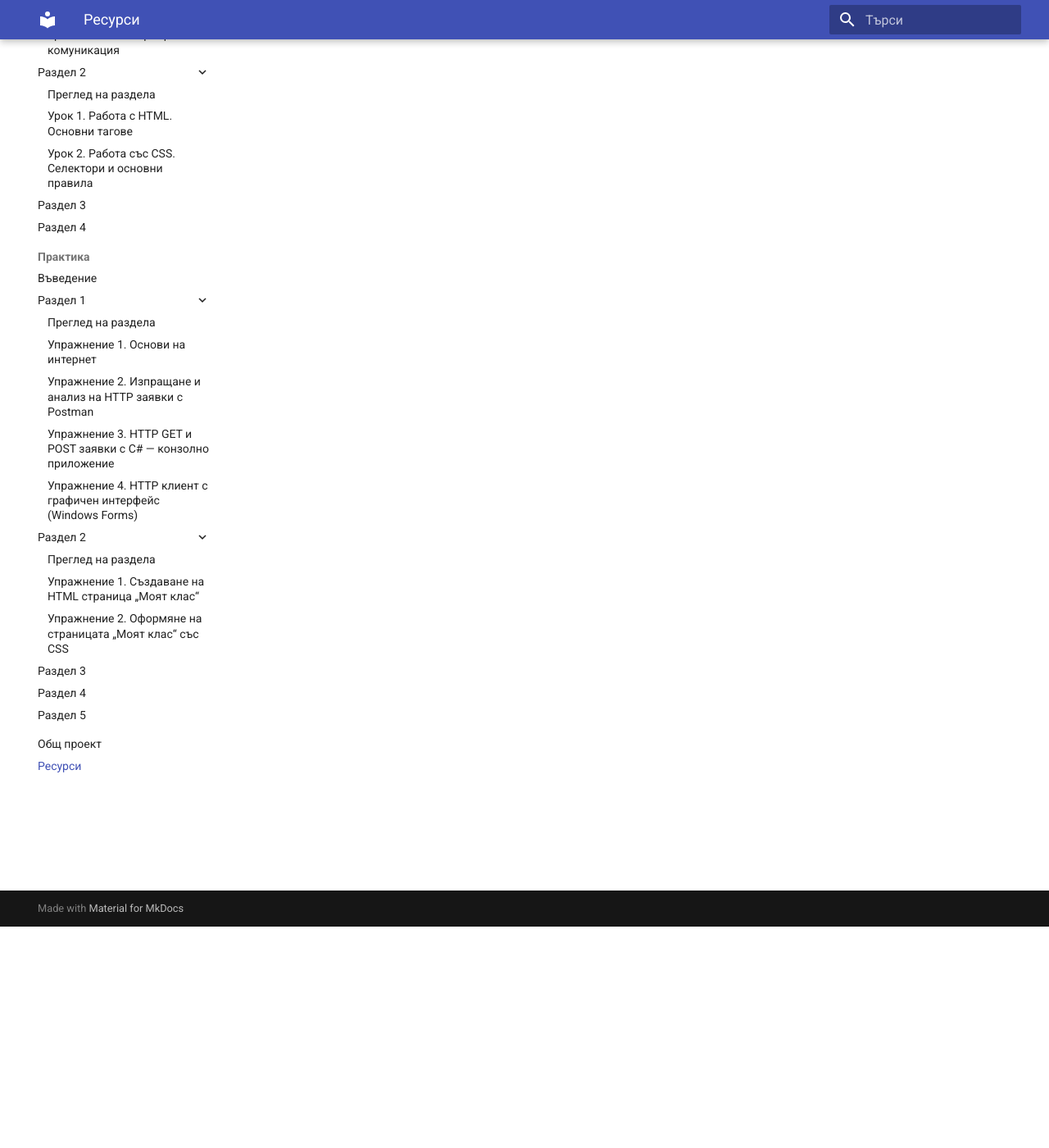
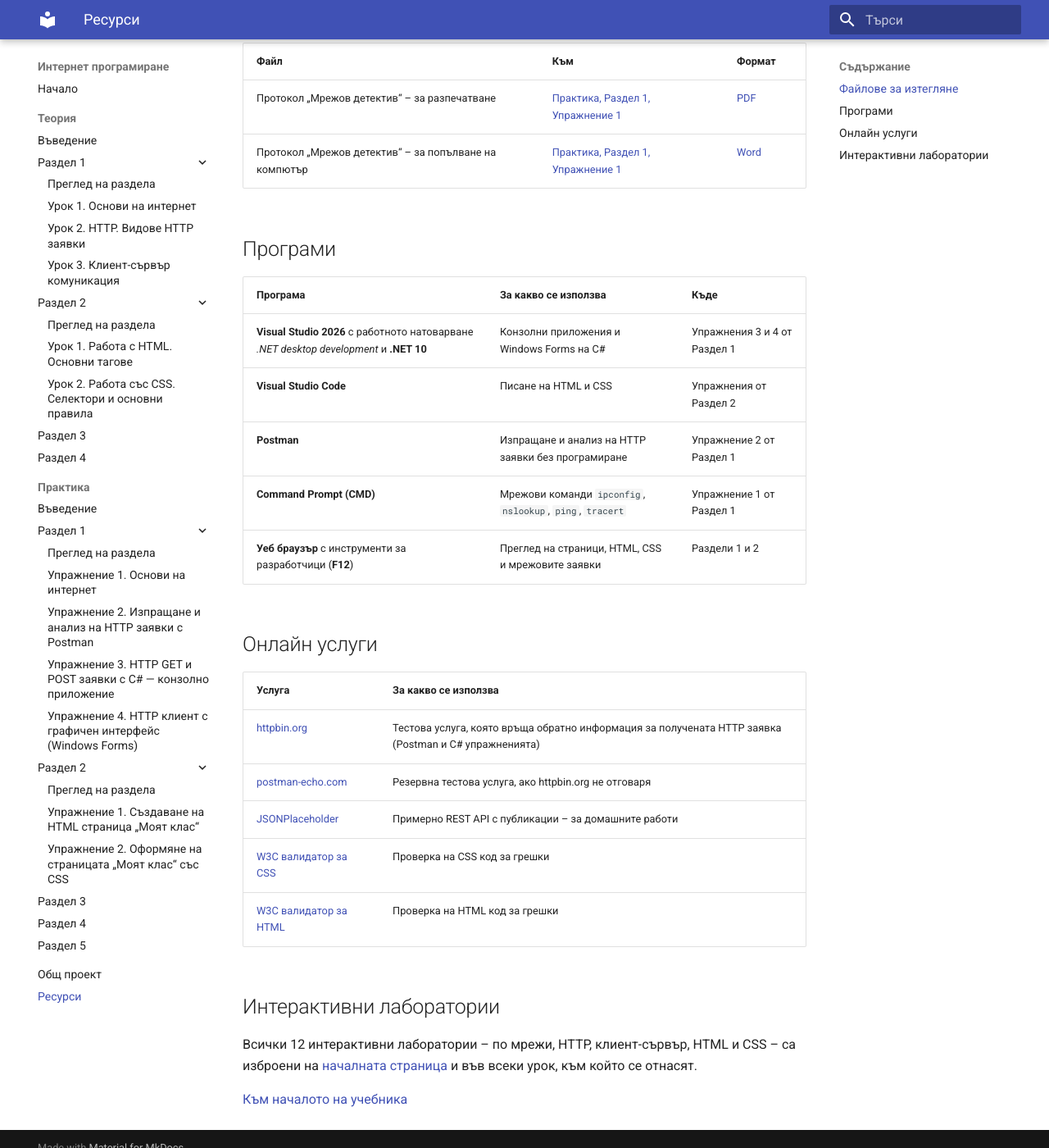
Before and after one commit to IlkoIliev/internet-programirane, an MkDocs documentation site: the page built from docs/resursi/index.md, in a window 1280 px wide and 1400 px high, scrolled down 270 px. Shown: the whole window at 82% size. Built offline with MkDocs 1.6.1 and Material for MkDocs 9.7.7, drawn with Linux system fonts in a browser that asks for light colours; some of the changed text lies outside the part shown.

Commit message:
Revise resources section with detailed listings
Updated the resources section with files, programs, online services, and interactive labs used in lessons and exercises.

```diff
--- a/docs/resursi/index.md
+++ b/docs/resursi/index.md
@@ -1,3 +1,36 @@
 # Ресурси
 
-Тук ще добавяме справочници, примерни решения, изходен код и указания за Visual Studio.
+Тук са събрани файловете, инструментите и тестовите услуги, които се използват в уроците и упражненията.
+
+## Файлове за изтегляне
+
+| Файл | Към | Формат |
+|---|---|---|
+| Протокол „Мрежов детектив“ – за разпечатване | [Практика, Раздел 1, Упражнение 1](../praktika/razdel-1/uprazhnenie-urok-01-osnovi-na-internet.md) | [PDF](protokol-01-mrezhov-detektiv.pdf) |
+| Протокол „Мрежов детектив“ – за попълване на компютър | [Практика, Раздел 1, Упражнение 1](../praktika/razdel-1/uprazhnenie-urok-01-osnovi-na-internet.md) | [Word](protokol-01-mrezhov-detektiv.docx) |
+
+## Програми
+
+| Програма | За какво се използва | Къде |
+|---|---|---|
+| **Visual Studio 2026** с работното натоварване *.NET desktop development* и **.NET 10** | Конзолни приложения и Windows Forms на C# | Упражнения 3 и 4 от Раздел 1 |
+| **Visual Studio Code** | Писане на HTML и CSS | Упражнения от Раздел 2 |
+| **Postman** | Изпращане и анализ на HTTP заявки без програмиране | Упражнение 2 от Раздел 1 |
+| **Command Prompt (CMD)** | Мрежови команди `ipconfig`, `nslookup`, `ping`, `tracert` | Упражнение 1 от Раздел 1 |
+| **Уеб браузър** с инструменти за разработчици (**F12**) | Преглед на страници, HTML, CSS и мрежовите заявки | Раздели 1 и 2 |
+
+## Онлайн услуги
+
+| Услуга | За какво се използва |
+|---|---|
+| [httpbin.org](https://httpbin.org){: target="_blank" } | Тестова услуга, която връща обратно информация за получената HTTP заявка (Postman и C# упражненията) |
+| [postman-echo.com](https://postman-echo.com){: target="_blank" } | Резервна тестова услуга, ако httpbin.org не отговаря |
+| [JSONPlaceholder](https://jsonplaceholder.typicode.com){: target="_blank" } | Примерно REST API с публикации – за домашните работи |
+| [W3C валидатор за CSS](https://jigsaw.w3.org/css-validator/){: target="_blank" } | Проверка на CSS код за грешки |
+| [W3C валидатор за HTML](https://validator.w3.org/){: target="_blank" } | Проверка на HTML код за грешки |
+
+## Интерактивни лаборатории
+
+Всички 12 интерактивни лаборатории – по мрежи, HTTP, клиент-сървър, HTML и CSS – са изброени на [началната страница](../index.md) и във всеки урок, към който се отнасят.
+
+[Към началото на учебника](../index.md)
```
